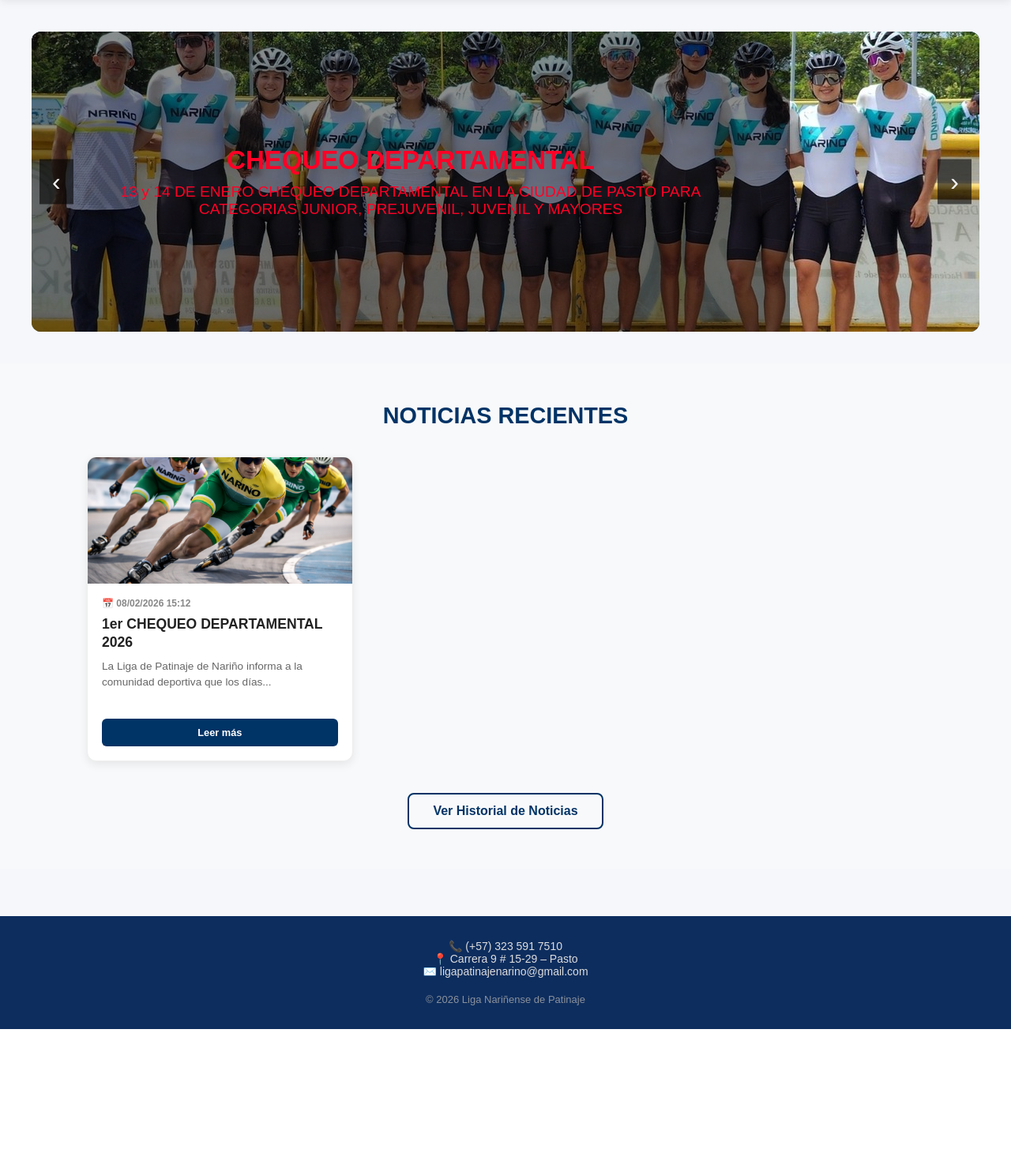
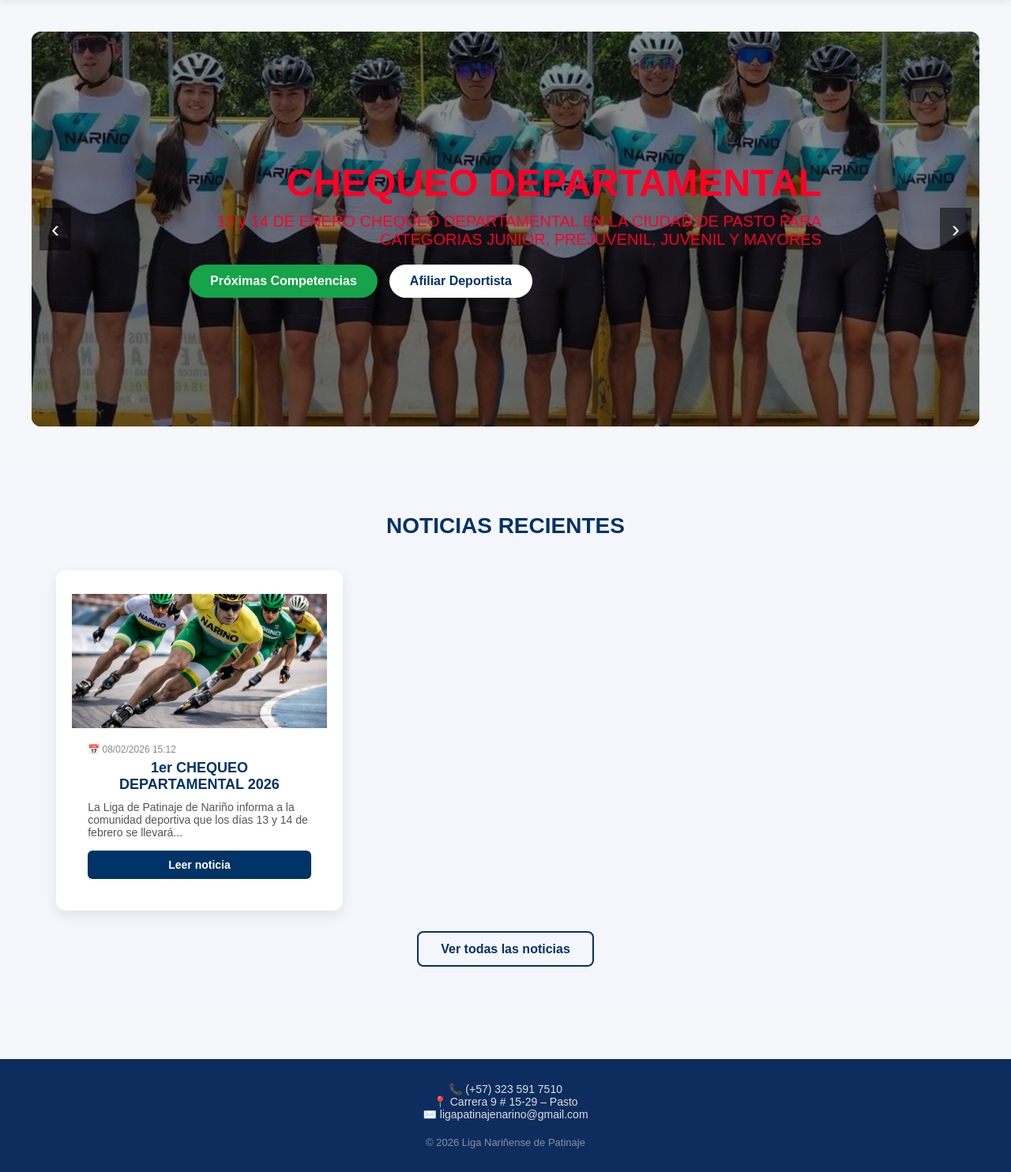
Before and after one commit to didier-tech/pagina--linapatin, a Flask app: page / in a window 1280 px wide. Shown: the part 123-1607 px from the top of the page at 79% size. Before the commit the page ends 1426 px from the top, so only its background shows below. Run offline with Flask 3, Linux system fonts and the light colour scheme.

Commit message:
Update index.html

```diff
--- a/templates/index.html
+++ b/templates/index.html
@@ -4,77 +4,382 @@
 
 {% block content %}
 
+<!-- HERO -->
+
 <section class="hero-slider">
+
 {% if heroes %}
+
 {% for h in heroes %}
-        <div class="hero-slide {% if not h.image %}no-image{% endif %}" id="hero-{{ h.id }}" style="background-image: url('/static/uploads/hero/{{ h.image }}'); background-size: cover; background-position: center;">
-            <div class="hero-overlay" style="display: flex; width: 100%; height: 100%; background: rgba(0,0,0,0.3); justify-content: {{ h.text_align if h.text_align else 'center' }}; align-items: {{ h.content_valign if h.content_valign else 'center' }};">
-                {% if h.title or h.subtitle %}
-                <div class="hero-text" style="padding: 40px; max-width: 80%; text-align: {{ 'center' if h.text_align == 'center' else ('left' if h.text_align == 'flex-start' else 'right') }};">
-                    {% if h.title %}<h1 style="color: {{ h.text_color if h.text_color else '#ffffff' }}; font-size: {{ h.font_size if h.font_size else '45' }}px; margin: 0;">{{ h.title }}</h1>{% endif %}
-                    {% if h.subtitle %}<p style="color: {{ h.text_color if h.text_color else '#ffffff' }}; font-size: 1.2rem; margin-top: 10px;">{{ h.subtitle }}</p>{% endif %}
+
+<div class="hero-slide {% if not h.image %}no-image{% endif %}"
+style="background-image:url('/static/uploads/hero/{{ h.image }}');">
+
+<div class="hero-overlay">
+
+<div class="hero-content"
+style="text-align:{{ 'center' if h.text_align == 'center' else ('left' if h.text_align == 'flex-start' else 'right') }}">
+
+{% if h.title %}
+<h1 style="color:{{ h.text_color if h.text_color else '#fff' }}">
+{{ h.title }}
+</h1>
+{% endif %}
+
+{% if h.subtitle %}
+<p style="color:{{ h.text_color if h.text_color else '#fff' }}">
+{{ h.subtitle }}
+</p>
+{% endif %}
+
+<div class="hero-actions">
+<a href="/eventos" class="hero-btn-main">Próximas Competencias</a>
+<a href="/afiliate" class="hero-btn-alt">Afiliar Deportista</a>
 </div>
+
+</div>
+
+</div>
+
+</div>
+
+{% endfor %}
+
+{% else %}
+
+<div class="hero-slide default-hero">
+
+<div class="hero-overlay">
+
+<div class="hero-content center">
+
+<h1>Bienvenidos a la Liga Nariñense de Patinaje</h1>
+
+<p>Ranking Departamental • Competencias • Formación Deportiva</p>
+
+<div class="hero-actions">
+<a href="/eventos" class="hero-btn-main">Ver Eventos</a>
+<a href="/afiliate" class="hero-btn-alt">Afiliarse</a>
+</div>
+
+</div>
+
+</div>
+
+</div>
+
 {% endif %}
-            </div>
-        </div>
-        {% endfor %}
-    {% else %}
-        <div class="hero-slide" style="background: #333; height: 400px; display: flex; align-items: center; justify-content: center;"><h1 style="color: white;">Bienvenidos a LINAPATIN</h1></div>
-    {% endif %}
-    <button class="hero-btn prev">‹</button><button class="hero-btn next">›</button>
+
+<button class="hero-btn prev">‹</button>
+<button class="hero-btn next">›</button>
+
 </section>
 
-<section class="news" style="padding: 50px 0; background-color: #f8f9fa;">
-    <div class="container" style="max-width: 1100px; margin: 0 auto; padding: 0 20px;">
-        <h2 style="text-align: center; margin-bottom: 35px; color: #003366; font-size: 1.8rem; font-weight: 800; text-transform: uppercase;">Noticias Recientes</h2>
+
+<!-- SECCIÓN NOTICIAS -->
+
+<section class="news-section">
+
+<div class="container">
+
+<h2 class="section-title">Noticias Recientes</h2>
 
 {% if noticias %}
-            <div class="news-grid-fixed">
+
+<div class="news-grid">
+
 {% for id, n in noticias.items() %}
-                <article class="news-card-compact">
-                    <div class="card-img-container">
+
+<article class="news-card">
+
+<div class="news-img">
+
 {% if n.image %}
+
 <img src="{{ url_for('static', filename='uploads/noticias/' ~ n.image) }}">
+
 {% else %}
-                            <div class="card-img-placeholder"><i class="fas fa-image fa-2x"></i></div>
-                        {% endif %}
-                    </div>
-                    <div class="card-body">
-                        <span class="card-date">📅 {{ n.created_at }}</span>
-                        <h3 class="card-title">{{ n.title }}</h3>
-                        <div class="card-text">{{ n.content | striptags | truncate(80) }}</div>
-                        <div style="margin-top: auto;">
-                            <a href="/news/{{ id }}" class="card-btn">Leer más</a>
-                        </div>
-                    </div>
-                </article>
-                {% endfor %}
+
+<div class="card-img-placeholder">
+<i class="fas fa-image"></i>
 </div>
 
-            <div style="text-align: center; margin-top: 40px;">
-                <a href="/noticias" style="display: inline-block; padding: 12px 30px; background: transparent; border: 2px solid #003366; color: #003366; text-decoration: none; font-weight: bold; border-radius: 8px; transition: 0.3s;">
-                    Ver Historial de Noticias
+{% endif %}
+
+</div>
+
+<div class="news-body">
+
+<span class="news-date">📅 {{ n.created_at }}</span>
+
+<h3>{{ n.title }}</h3>
+
+<p>
+{{ n.content | striptags | truncate(110) }}
+</p>
+
+<a href="/news/{{ id }}" class="news-btn">
+Leer noticia
 </a>
+
 </div>
+
+</article>
+
+{% endfor %}
+
+</div>
+
+<div class="news-more">
+
+<a href="/noticias" class="btn-outline">
+Ver todas las noticias
+</a>
+
+</div>
+
 {% else %}
-            <p style="text-align: center; color: #999;">No hay noticias publicadas.</p>
+
+<p class="no-news">
+No hay noticias publicadas.
+</p>
+
 {% endif %}
+
 </div>
+
 </section>
 
+
+<!-- ESTILOS -->
+
 <style>
-    .news-grid-fixed { display: grid; grid-template-columns: repeat(3, 1fr); gap: 25px; }
-    .news-card-compact { background: #fff; border-radius: 12px; overflow: hidden; box-shadow: 0 4px 12px rgba(0,0,0,0.08); border: 1px solid #eee; display: flex; flex-direction: column; height: 100%; max-width: 350px; transition: 0.3s; }
-    .card-img-container { width: 100%; height: 160px; overflow: hidden; background: #f0f0f0; }
-    .card-img-container img { width: 100%; height: 100%; object-fit: cover; }
-    .card-img-placeholder { height: 160px; display: flex; align-items: center; justify-content: center; color: #ccc; }
-    .card-body { padding: 18px; display: flex; flex-direction: column; flex-grow: 1; }
-    .card-date { color: #888; font-size: 0.75rem; font-weight: bold; margin-bottom: 8px; }
-    .card-title { margin: 0 0 10px 0; color: #222; font-size: 1.1rem; line-height: 1.3; font-weight: 700; height: 2.8rem; overflow: hidden; }
-    .card-text { color: #666; font-size: 0.85rem; line-height: 1.5; margin-bottom: 15px; height: 3.8rem; overflow: hidden; }
-    .card-btn { display: block; text-align: center; background: #003366; color: #fff; padding: 10px; border-radius: 6px; text-decoration: none; font-weight: bold; font-size: 0.8rem; }
-    .news-card-compact:hover { transform: translateY(-5px); box-shadow: 0 10px 20px rgba(0,0,0,0.12); }
-    @media (max-width: 992px) { .news-grid-fixed { grid-template-columns: repeat(2, 1fr); } }
-    @media (max-width: 600px) { .news-grid-fixed { grid-template-columns: 1fr; } .news-card-compact { max-width: 100%; } }
+
+/* HERO */
+
+.hero-slider{
+position:relative;
+height:500px;
+overflow:hidden;
+}
+
+.hero-slide{
+height:500px;
+background-size:cover;
+background-position:center;
+display:flex;
+align-items:center;
+justify-content:center;
+}
+
+.hero-overlay{
+background:rgba(0,0,0,0.45);
+width:100%;
+height:100%;
+display:flex;
+align-items:center;
+justify-content:center;
+padding:40px;
+}
+
+.hero-content{
+max-width:800px;
+}
+
+.hero-content h1{
+font-size:48px;
+font-weight:800;
+margin-bottom:10px;
+}
+
+.hero-content p{
+font-size:20px;
+margin-bottom:20px;
+opacity:0.95;
+}
+
+.hero-actions{
+display:flex;
+gap:15px;
+flex-wrap:wrap;
+}
+
+.hero-btn-main{
+background:#16a34a;
+color:white;
+padding:12px 26px;
+border-radius:40px;
+text-decoration:none;
+font-weight:bold;
+}
+
+.hero-btn-alt{
+background:white;
+color:#003366;
+padding:12px 26px;
+border-radius:40px;
+text-decoration:none;
+font-weight:bold;
+}
+
+.hero-btn{
+position:absolute;
+top:50%;
+transform:translateY(-50%);
+background:rgba(0,0,0,0.5);
+color:white;
+border:none;
+font-size:30px;
+padding:10px 15px;
+cursor:pointer;
+}
+
+.hero-btn.prev{left:10px}
+.hero-btn.next{right:10px}
+
+
+/* NOTICIAS */
+
+.news-section{
+padding:70px 0;
+background:#f4f6fb;
+}
+
+.section-title{
+text-align:center;
+margin-bottom:40px;
+color:#003366;
+font-size:28px;
+font-weight:800;
+text-transform:uppercase;
+}
+
+.news-grid{
+display:grid;
+grid-template-columns:repeat(3,1fr);
+gap:25px;
+}
+
+.news-card{
+background:white;
+border-radius:12px;
+overflow:hidden;
+box-shadow:0 6px 16px rgba(0,0,0,0.08);
+transition:0.25s;
+display:flex;
+flex-direction:column;
+}
+
+.news-card:hover{
+transform:translateY(-6px);
+box-shadow:0 14px 26px rgba(0,0,0,0.15);
+}
+
+.news-img{
+height:180px;
+overflow:hidden;
+}
+
+.news-img img{
+width:100%;
+height:100%;
+object-fit:cover;
+}
+
+.news-body{
+padding:20px;
+display:flex;
+flex-direction:column;
+flex-grow:1;
+}
+
+.news-date{
+font-size:12px;
+color:#888;
+margin-bottom:6px;
+}
+
+.news-body h3{
+font-size:18px;
+margin-bottom:10px;
+}
+
+.news-body p{
+font-size:14px;
+color:#555;
+flex-grow:1;
+}
+
+.news-btn{
+margin-top:15px;
+background:#003366;
+color:white;
+text-decoration:none;
+padding:10px;
+border-radius:6px;
+text-align:center;
+font-weight:bold;
+font-size:14px;
+}
+
+.news-more{
+text-align:center;
+margin-top:40px;
+}
+
+.btn-outline{
+border:2px solid #003366;
+padding:12px 28px;
+border-radius:8px;
+text-decoration:none;
+font-weight:bold;
+color:#003366;
+}
+
+.no-news{
+text-align:center;
+color:#777;
+}
+
+
+/* RESPONSIVE */
+
+@media(max-width:1000px){
+
+.news-grid{
+grid-template-columns:repeat(2,1fr);
+}
+
+.hero-content h1{
+font-size:38px;
+}
+
+}
+
+@media(max-width:600px){
+
+.news-grid{
+grid-template-columns:1fr;
+}
+
+.hero-slider{
+height:400px;
+}
+
+.hero-slide{
+height:400px;
+}
+
+.hero-content h1{
+font-size:30px;
+}
+
+.hero-content p{
+font-size:16px;
+}
+
+}
+
 </style>
+
 {% endblock %}
```
Lines whose indentation alone changed are shown as unchanged.
